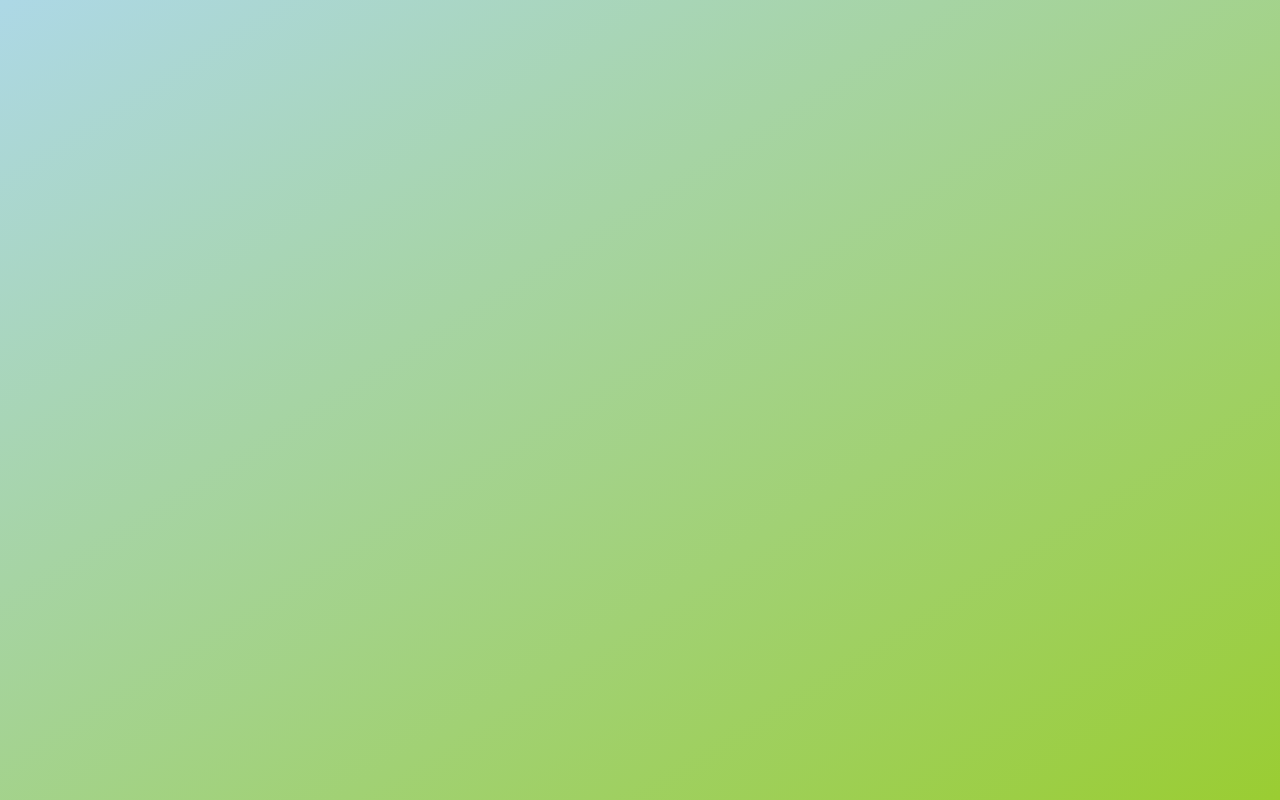
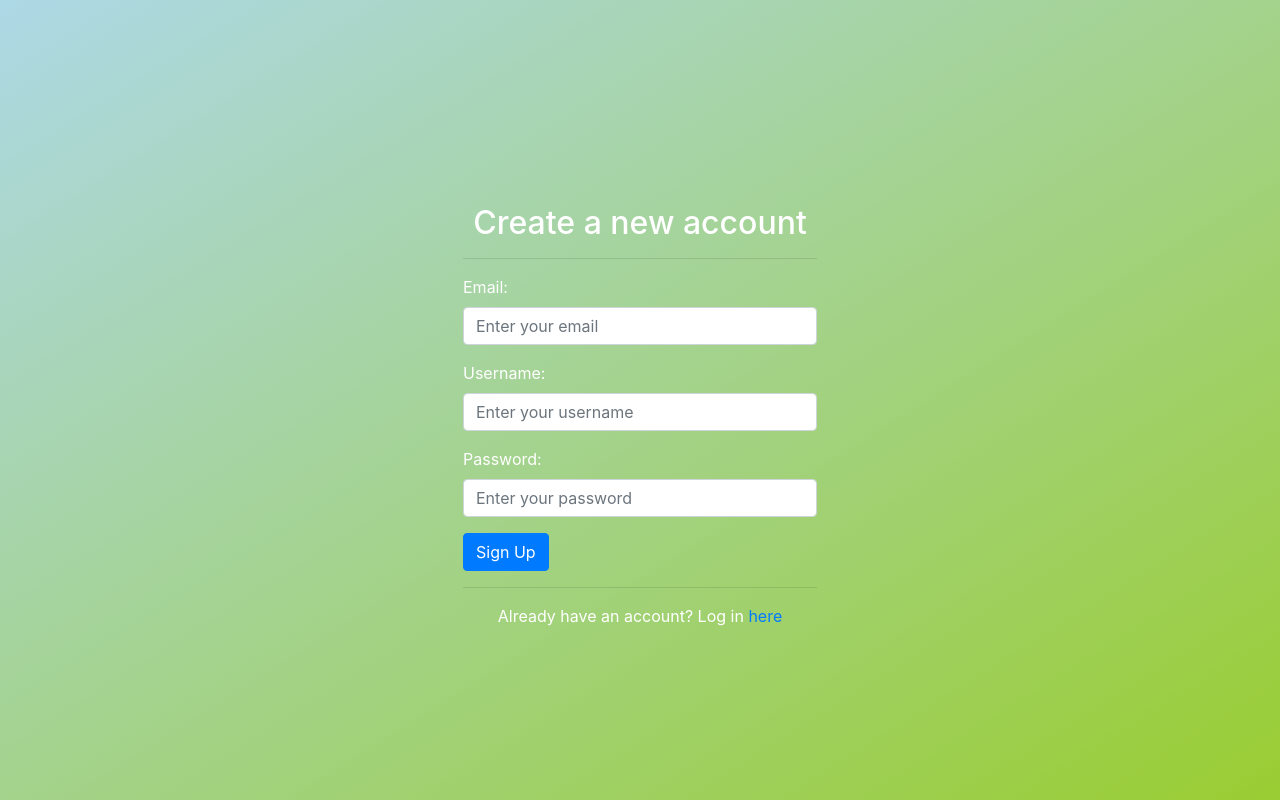
Before and after one commit to mdamian9/rick-and-morty-mern, a React (Create React App) app in the folder client/: page /signup in a window 1280 px wide. Built offline with nearby package versions, Linux system fonts and the light colour scheme.

Commit message:
Created SignupPage component, need to do a quick LogoNavbar

```diff
--- a/client/src/components/SignupForm/SignupForm.js
+++ b/client/src/components/SignupForm/SignupForm.js
@@ -15,9 +15,11 @@ class SignupForm extends Component {
     handleFormSubmit = event => {
         event.preventDefault();
 
-        axios.post('/signup', this.state).then(res => {
-            console.log(res.data.message);
-        });
+        // axios.post('/signup', this.state).then(res => {
+        //     console.log(res.data.message);
+        // });
+
+        console.log(this.state);
 
         // Clear form fields
         event.target.reset();
--- /dev/null
+++ b/client/src/components/SignupPage/SignupPage.js
@@ -0,0 +1,46 @@
+import React, { Component } from 'react';
+import { Link } from 'react-router-dom';
+import { Container, Row, Col } from 'reactstrap';
+import SignupForm from '../SignupForm/SignupForm';
+import AuthService from '../AuthService/AuthService';
+
+class SignupPage extends Component {
+
+    constructor() {
+        super();
+        this.Auth = new AuthService();
+    };
+
+    componentWillMount = () => {
+        if (this.Auth.loggedIn()) {
+            this.props.history.replace('/home');
+        };
+    };
+
+    render = () => {
+        return (
+            <div>
+                <div className="d-flex align-items-center text-white full-r-div">
+                    <div className="mx-auto" style={{ width: '30%' }}>
+                        <Container style={{ width: '100%' }}>
+                            <Row>
+                                <Col>
+                                    <h1 className="text-center" style={{ fontSize: '4vh' }}>Create a new account</h1>
+                                    <hr />
+                                    <SignupForm />
+                                    <hr />
+                                    <p className="text-center">
+                                        Already have an account? Log in <Link to="/login">here</Link>
+                                    </p>
+                                </Col>
+                            </Row>
+                        </Container>
+                    </div>
+                </div>
+            </div>
+        );
+    };
+
+};
+
+export default SignupPage;
--- a/client/src/index.css
+++ b/client/src/index.css
@@ -24,3 +24,14 @@ code {
   font-family: source-code-pro, Menlo, Monaco, Consolas, 'Courier New',
     monospace;
 }
+
+.full-r-div {
+  position: absolute;
+  top: 56px;
+  bottom: 0px;
+  width: 100%;
+  height: 92%;
+  display: flex;
+  align-items: center;
+  justify-content: center;
+}
--- a/client/src/index.js
+++ b/client/src/index.js
@@ -5,10 +5,12 @@ import 'bootstrap/dist/css/bootstrap.min.css';
 import './index.css';
 import App from './App';
 import * as serviceWorker from './serviceWorker';
+import SignupPage from './components/SignupPage/SignupPage';
 
 ReactDOM.render(
     <Router>
         <Route exact path='/' component={App} />
+        <Route exact path='/signup' component={SignupPage} />
     </Router>,
     document.getElementById('root')
 );
```
Also changed, not shown: client/src/components/LandingPage/LandingPage.css (deleted, +0 -11 lines).
